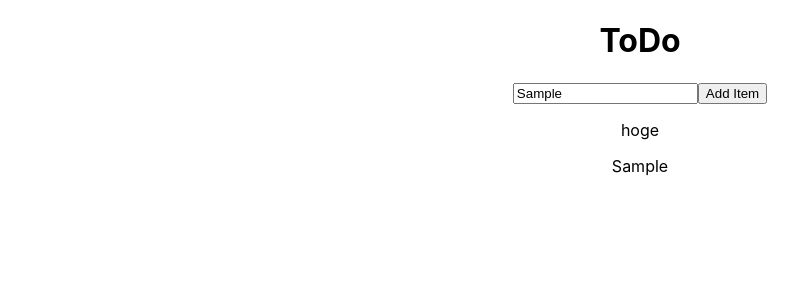
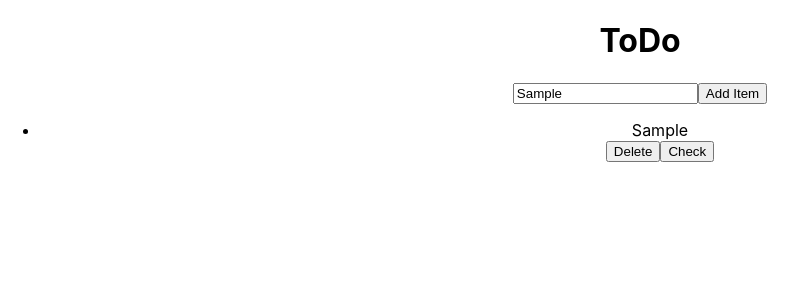
Before and after one commit to marubontan/react_practice, a React (Create React App) app in the folder simple_todo/: page / in a window 1280 px wide. Both pictures are taken after typing "Sample" into the empty fields and a click on the button "Add Item". Shown: the top 300 px of the page, without its empty margins (0-807 px from the left). Built offline with nearby package versions, Linux system fonts and the light colour scheme.

Commit message:
add delete and check button

```diff
--- a/simple_todo/src/components/Item.js
+++ b/simple_todo/src/components/Item.js
@@ -1,10 +1,14 @@
 import React from 'react';
+
+import Aux from '../hoc/Aux';
 
 const item = (props) => {
     return (
-        <div>
-            <p>{props.content}</p>
-        </div>
+        <Aux>
+            <li>{props.content}</li>
+            <button onClick={() => {props.deleteItem(props.id)}}>Delete</button>
+            <button onClick={() => {props.checkItem(props.id)}}>Check</button>
+        </Aux>
     )
 }
 
--- a/simple_todo/src/components/Items.js
+++ b/simple_todo/src/components/Items.js
@@ -3,10 +3,23 @@ import React from 'react';
 import Item from './Item';
 
 const items = (props) => {
+    console.log(props)
     return (
-        props.registeredItems.map((item, i) => {
-            return (<Item key={i} content={item.content} checked={item.checked} />)
-        })
+        <ul>
+            {props.registeredItems.map((item) => {
+                return (
+                    <Item
+                        key={item.id}
+                        id={item.id}
+                        content={item.content}
+                        checked={item.checked}
+                        deleteItem={props.deleteItem}
+                        checkItem={props.checkItem}
+                    />
+                )
+            })
+            }
+        </ul>
     )
 }
 
--- a/simple_todo/src/components/NewItem.js
+++ b/simple_todo/src/components/NewItem.js
@@ -1,7 +1,7 @@
-import React, {Component} from 'react';
+import React, { Component } from 'react';
 
 class NewItem extends Component {
-    state = {registeredItem: null};
+    state = { registeredItem: null };
 
     submitHandler = (event) => {
         event.preventDefault();
@@ -10,13 +10,19 @@ class NewItem extends Component {
     }
 
     changeHandler = (event) => {
-        this.setState({registeredItem:{content: event.target.value, checked: false}})
+        this.setState({
+            registeredItem: {
+                id: this.props['id'],
+                content: event.target.value,
+                checked: false
+            }
+        })
     }
 
-    render (){
+    render() {
         return (
             <form onSubmit={this.submitHandler}>
-                <input type='text' onChange={this.changeHandler}/>
+                <input type='text' onChange={this.changeHandler} />
                 <button>Add Item</button>
             </form>
         );
--- a/simple_todo/src/containers/ToDo.js
+++ b/simple_todo/src/containers/ToDo.js
@@ -6,23 +6,48 @@ import Items from '../components/Items';
 
 class ToDo extends Component {
     state = {
-        registeredItems: [{content: 'hoge', checked: true}]
+        registeredItems: [],
+        maxId: 0
     }
 
     addNewItemHandler = (newItem) => {
-        console.log(this.state);
-        const updatedState = {...this.state};
-        updatedState['registeredItems'].push({...newItem['registeredItem']});
+        const updatedState = { ...this.state };
+        updatedState['registeredItems'].push({ ...newItem['registeredItem'] });
+        updatedState['maxId'] = newItem['registeredItem']['id'];
         this.setState(updatedState);
+    }
 
+    deleteItemHandler = (deleteTargetItemId) => {
+        const updatedState = this.state['registeredItems'].filter((item) => {
+            return item['id'] !== deleteTargetItemId
+        });
+
+        this.setState({ registeredItems: updatedState });
+    }
+
+    checkItemHandler = (checkTargetItemId) => {
+        const updatedState = this.state['registeredItems'].map((item) => {
+            if (item.id === checkTargetItemId) {
+                item.checked = true;
+            }
+            return item;
+        });
+        this.setState({ registeredItems: updatedState });
     }
 
     render() {
         return (
             <Aux>
                 <h1>ToDo</h1>
-                <NewItem addNewItem={this.addNewItemHandler} />
-                <Items registeredItems={this.state.registeredItems}/>
+                <NewItem
+                    addNewItem={this.addNewItemHandler}
+                    id={this.state['maxId'] + 1}
+                />
+                <Items
+                    registeredItems={this.state.registeredItems}
+                    deleteItem={this.deleteItemHandler}
+                    checkItem={this.checkItemHandler}
+                />
             </Aux>
         );
     }
```
